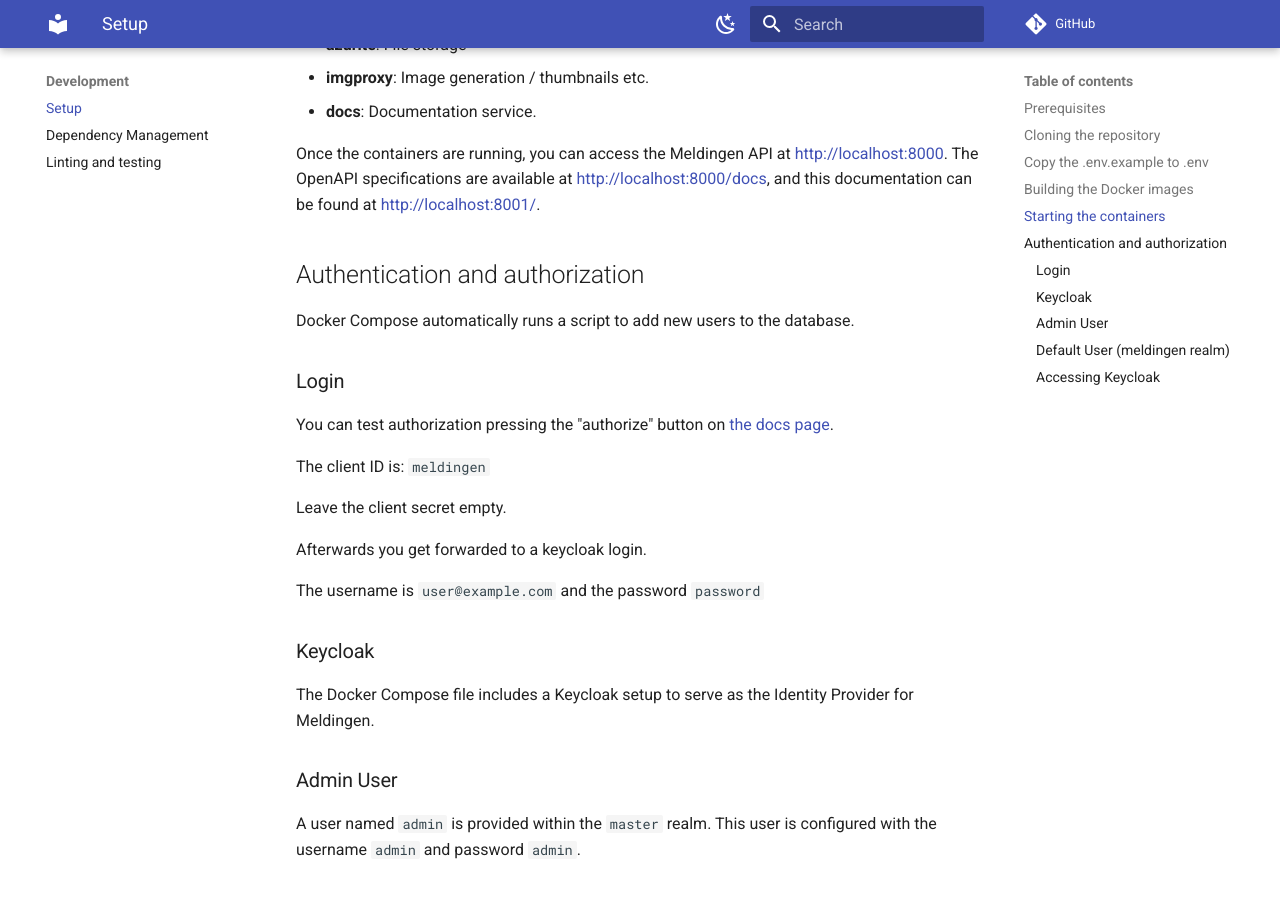
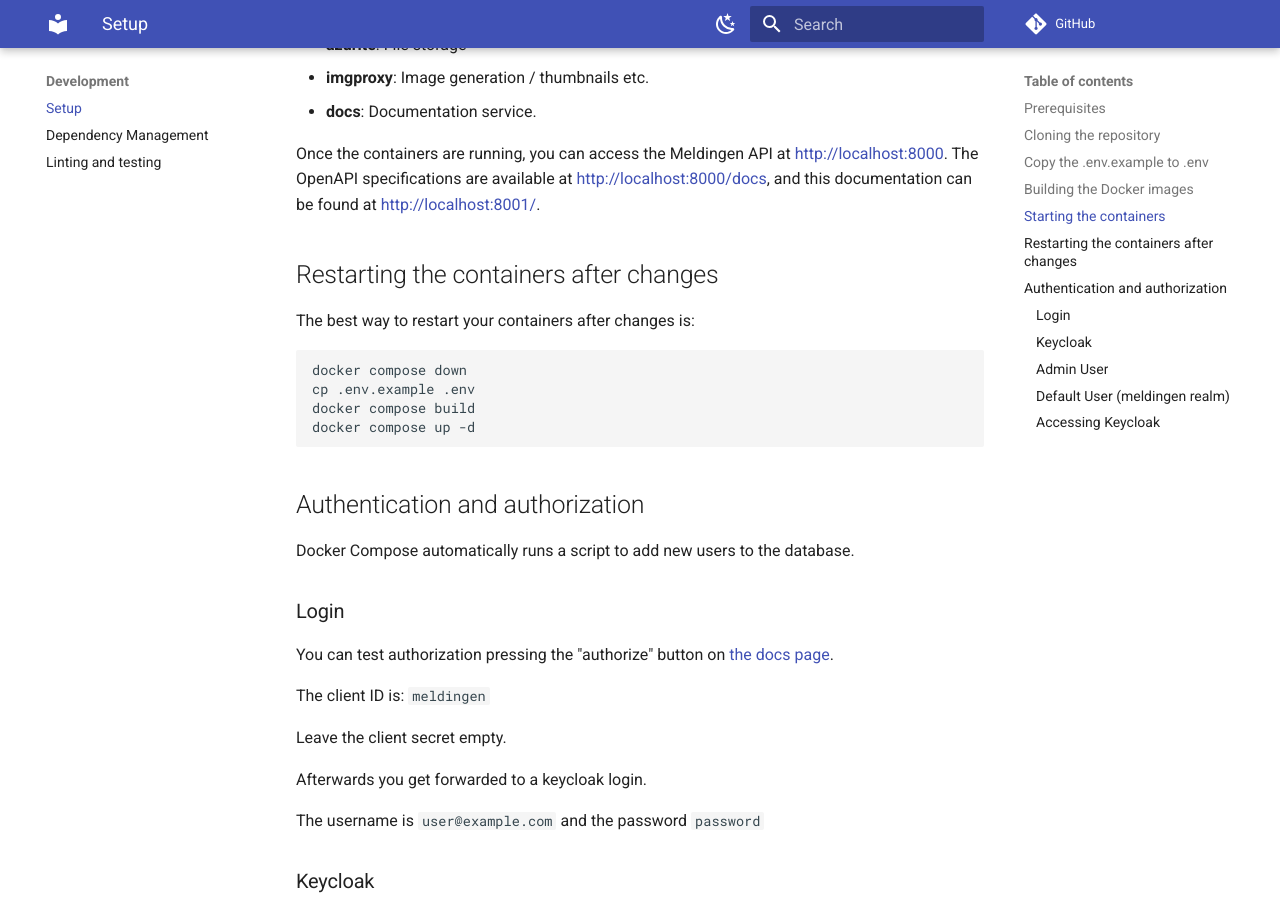
Before and after one commit to Amsterdam/meldingen, an MkDocs documentation site: the page built from docs/development/setup.md, in a window 1280 px wide and 900 px high, scrolled down 1244 px. Built offline with MkDocs 1.6.1 and Material for MkDocs 9.7.7, drawn with Linux system fonts in a browser that asks for light colours; comment, search, counter and statistics services are not loaded.

````diff
--- a/docs/development/setup.md
+++ b/docs/development/setup.md
@@ -48,6 +48,16 @@ Once the containers are running, you can access the Meldingen API at
 are available at [http://localhost:8000/docs](http://localhost:8000/docs),
 and this documentation can be found at [http://localhost:8001/](http://localhost:8001/).
 
+## Restarting the containers after changes
+The best way to restart your containers after changes is:
+
+```bash
+docker compose down
+cp .env.example .env
+docker compose build
+docker compose up -d
+```
+
 ## Authentication and authorization
 
 Docker Compose automatically runs a script to add new users to the database.
````
Also changed, not shown: docker-compose.yml (+8 -1 lines), 1 other file.
